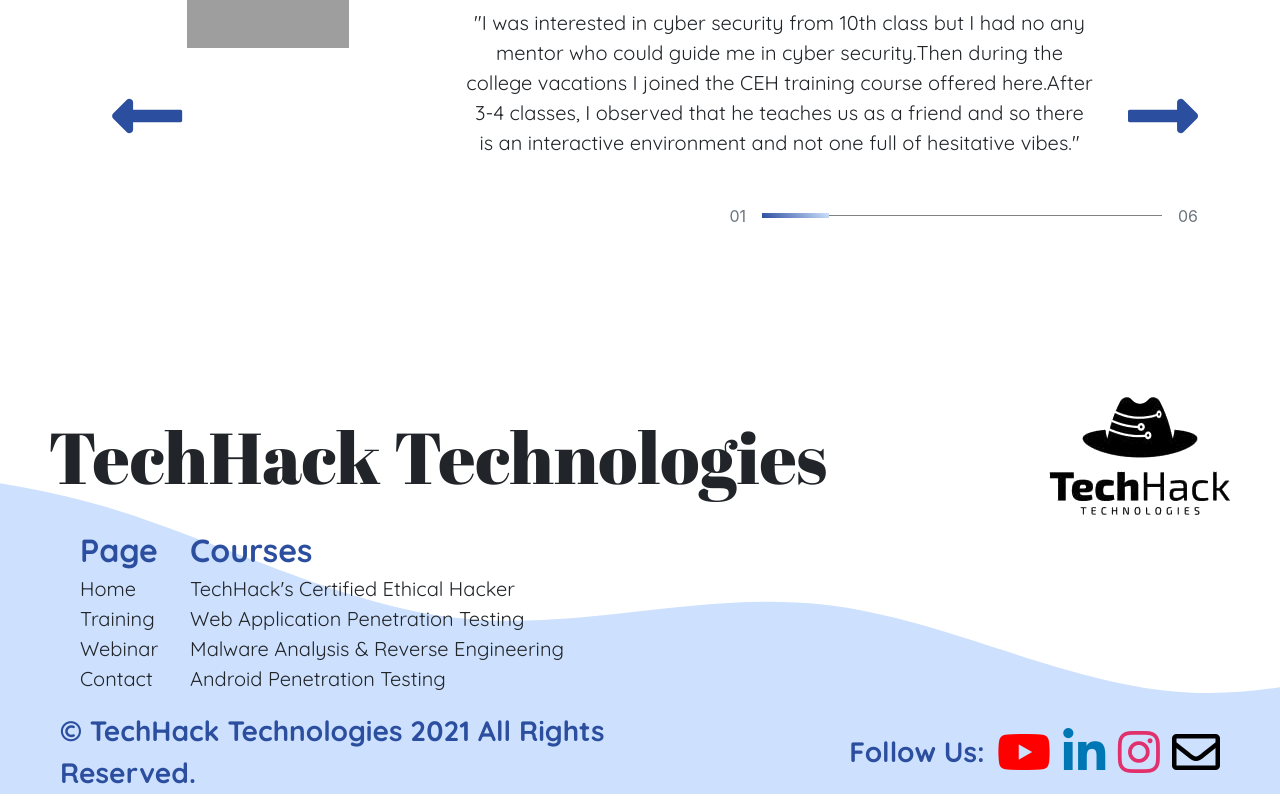
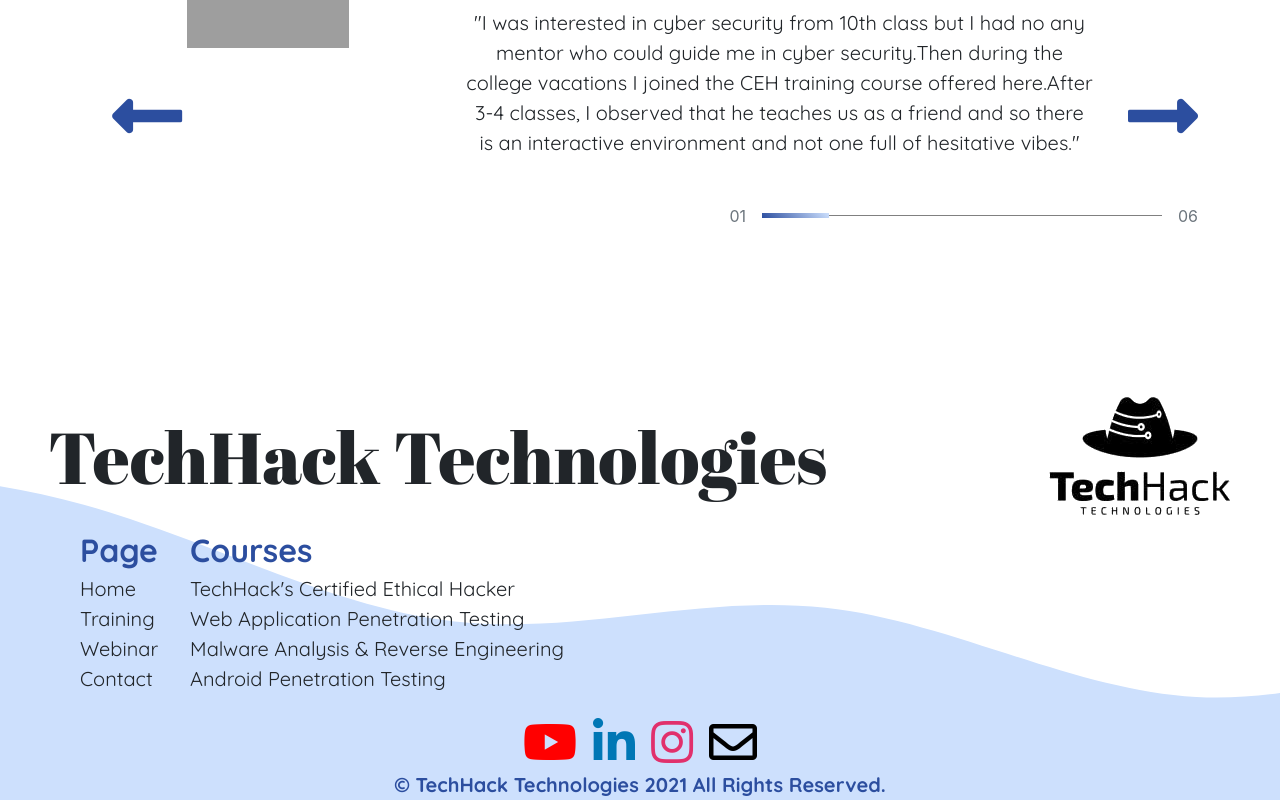
Before and after one commit to MananDoshi1301/TechHack-Task, a React (Create React App) app: page / in a window 1280 px wide. Shown: the part 5070-5870 px from the top of the page. Built offline with nearby package versions, Linux system fonts and the light colour scheme; grey boxes are pictures that could not be loaded; a web font is replaced by a local one.

Commit message:
Build Updates

```diff
--- a/src/Components/Layout/Common/Footer/Footer.js
+++ b/src/Components/Layout/Common/Footer/Footer.js
@@ -30,25 +30,29 @@
   ];
 
   const socialLinks = [
-    {icon:'fab fa-youtube', link:'', color:'#FF0000'},
-    {icon:'fab fa-linkedin-in', link:'', color:'#0077b5'},
-    {icon:'fab fa-instagram', link:'', color:'#E1306C'},
-    {icon:'far fa-envelope', link:'', color:'#000000'},
-  ]
+    { icon: 'fab fa-youtube', link: '', color: '#FF0000' },
+    { icon: 'fab fa-linkedin-in', link: '', color: '#0077b5' },
+    { icon: 'fab fa-instagram', link: '', color: '#E1306C' },
+    { icon: 'far fa-envelope', link: '', color: '#000000' },
+  ];
 
   return (
     <div className='mainContainer'>
-      <div className='container-fluid p-0 m-0 mt-5' style={{
-        backgroundSize:'cover',
-        backgroundImage: `url(${backgroundWave})`,
-        backgroundPosition: 'center center',
-      }}>
+      <div
+        className='container-fluid p-0 m-0 mt-5'
+        style={{
+          backgroundSize: 'cover',
+          backgroundImage: `url(${backgroundWave})`,
+          backgroundPosition: 'center center',
+        }}
+      >
         <div className='mx-5'>
-
           <div className='d-flex justify-content-between align-items-center'>
-            <div className={`display-2 ${styles.footerHead}`}>TechHack Technologies</div>
+            <div className={`display-2 ${styles.footerHead}`}>
+              TechHack Technologies
+            </div>
             <div>
-              <img src={logo} alt='' />
+              <img src={logo} className={`${styles.footerLogo}`} alt='' />
             </div>
           </div>
 
@@ -56,10 +60,23 @@
             <div className='d-flex'>
               {footerList.map((list, key) => {
                 return (
-                  <ul key={key} className={``} style={{listStyleType:'none'}}>
-                    <div className={`fs-2 fw-bold ${styles.listHead}`} style={{color:'#2C4E9F'}}>{list.ul[0]}</div>
+                  <ul
+                    key={key}
+                    className={``}
+                    style={{ listStyleType: 'none' }}
+                  >
+                    <div
+                      className={`fs-2 fw-bold ${styles.listHead}`}
+                      style={{ color: '#2C4E9F' }}
+                    >
+                      {list.ul[0]}
+                    </div>
                     {list.ul[1].map((listItem, key) => {
-                      return <li className={`fs-5 ${styles.listItem}`} key={key}>{listItem.link}</li>;
+                      return (
+                        <li className={`fs-5 ${styles.listItem}`} key={key}>
+                          {listItem.link}
+                        </li>
+                      );
                     })}
                   </ul>
                 );
@@ -68,20 +85,52 @@
           </div>
 
           <div>
-              <div className='container-fluid'>
-                <div className="row">
-                <div className={`col-lg-6 d-flex align-items-center fs-3 ${styles.listHead} fw-bold`} style={{color:'#2C4E9F'}}>&copy; TechHack Technologies 2021 All Rights Reserved.</div>
-                <div className="col-lg-2"></div>
+            {/* <div className='container-fluid'>
+              <div className='row'>
+                <div
+                  className={`col-lg-6 col-md-12 col-sm-12 col-12 order-5 order-lg-0 d-flex align-items-center fs-4 ${styles.listHead} fw-bold`}
+                  style={{ color: '#2C4E9F' }}
+                >
+                  &copy; TechHack Technologies 2021 All Rights Reserved.
+                </div>
+                <div className='col-lg-2'></div>
                 <div className='col-lg-4 d-flex justify-content-between align-items-center'>
                   <div className={`fs-3 ${styles.listHead} fw-bold`} style={{color:'#2C4E9F'}}>Follow Us:</div>
-                  {socialLinks.map((link, key)=>{
+                  {socialLinks.map((link, key) => {
                     return (
-                      <div key={key} className={`${styles.iconDiv}`}><i className={`${link.icon} fa-3x`} style={{color:link.color}}></i></div>
-                    )
+                      <div key={key} className={`${styles.iconDiv}`}>
+                        <i
+                          className={`${link.icon} fa-3x`}
+                          style={{ color: link.color }}
+                        ></i>
+                      </div>
+                    );
                   })}
                 </div>
+              </div>
+            </div> */}
+            <div>
+              <div className='d-flex justify-content-center gap-3 mt-2'>
+                {socialLinks.map((link, key) => {
+                  return (
+                    <div key={key} className={`${styles.iconDiv}`}>
+                      <i
+                        className={`${link.icon} fa-3x`}
+                        style={{ color: link.color }}
+                      ></i>
+                    </div>
+                  );
+                })}
+              </div>
+            </div>
+            <div>
+            <div
+                  className={`text-center fs-5 mt-1 ${styles.listHead} fw-bold`}
+                  style={{ color: '#2C4E9F' }}
+                >
+                  &copy; TechHack Technologies 2021 All Rights Reserved.
                 </div>
-              </div>
+            </div>
           </div>
         </div>
       </div>
--- a/src/Components/Layout/Common/Footer/footer.module.css
+++ b/src/Components/Layout/Common/Footer/footer.module.css
@@ -1,5 +1,17 @@
 .footerHead{
     font-family: 'Abril Fatface', cursive;
+}
+
+@media (max-width:612px) {
+    .footerLogo{
+        display: none;
+    }
+}
+
+@media (max-width:368px) {
+    .listHead, .listItem{
+        display:none;
+    }
 }
 
 .listHead{
--- a/src/Components/Layout/Common/Nav/Nav.js
+++ b/src/Components/Layout/Common/Nav/Nav.js
@@ -34,7 +34,7 @@
         >
           {navData.map((navItem, key)=>{
             return (
-              <div className={`${styles.custItem}`}>{navItem.data}</div>
+              <div className={`${styles.custItem} ${styles.custLinks}`}>{navItem.data}</div>
             )
           })}
         </div>
--- a/src/Components/Layout/Common/Nav/nav.module.css
+++ b/src/Components/Layout/Common/Nav/nav.module.css
@@ -11,6 +11,12 @@
 
 }
 
+@media (max-width:612px){
+    .custLinks{
+        display: none;
+    }
+}
+
 .custItem{
     font-size: 1.5em;
     font-weight: block;
```
